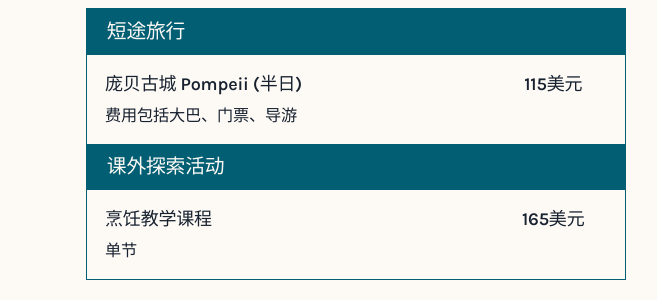
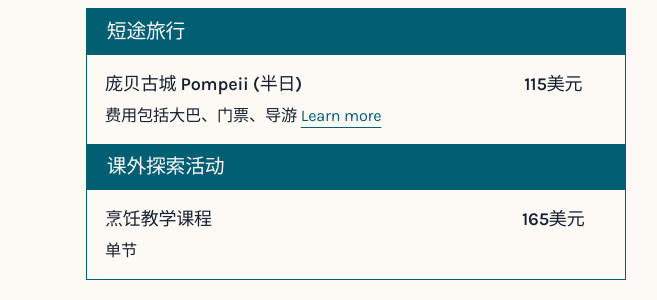
Before and after one commit to Amalfi-Festival/amalfi-festival-org, a Jekyll site: the page built from _apply/piano-cn.md, in a window 1280 px wide and 900 px high, scrolled down 1916 px. Shown: the part 154-454 px from the top of the window, without its empty margins (95-752 px from the left). Built offline with Jekyll 4.4.1, drawn with Linux system fonts in a browser that asks for light colours.

Commit message:
Update activity-table.md
add learn more.

```diff
--- a/_includes/site/institute/activity-table.md
+++ b/_includes/site/institute/activity-table.md
@@ -23,7 +23,7 @@
             <td>
                 <p class="name">{{ excursion-text.name }} ({{ excursion-text.length }})</p>
                 {%- if excursion.description -%}
-                <p class="description">{{ excursion-text.description }}</p>
+                <p class="description">{{ excursion-text.description }} <a href="{{ site.baseurl }}{% link activities.md %}#{{ excursion-text.name | downcase }}">Learn more</a></p>
                 {%- endif -%}
             </td><td class="cost" align="center" valign="top"><p>{% include utilities/format-cost.html localization=include.localization cost=excursion.cost %}</p></td>
         </tr>
```
